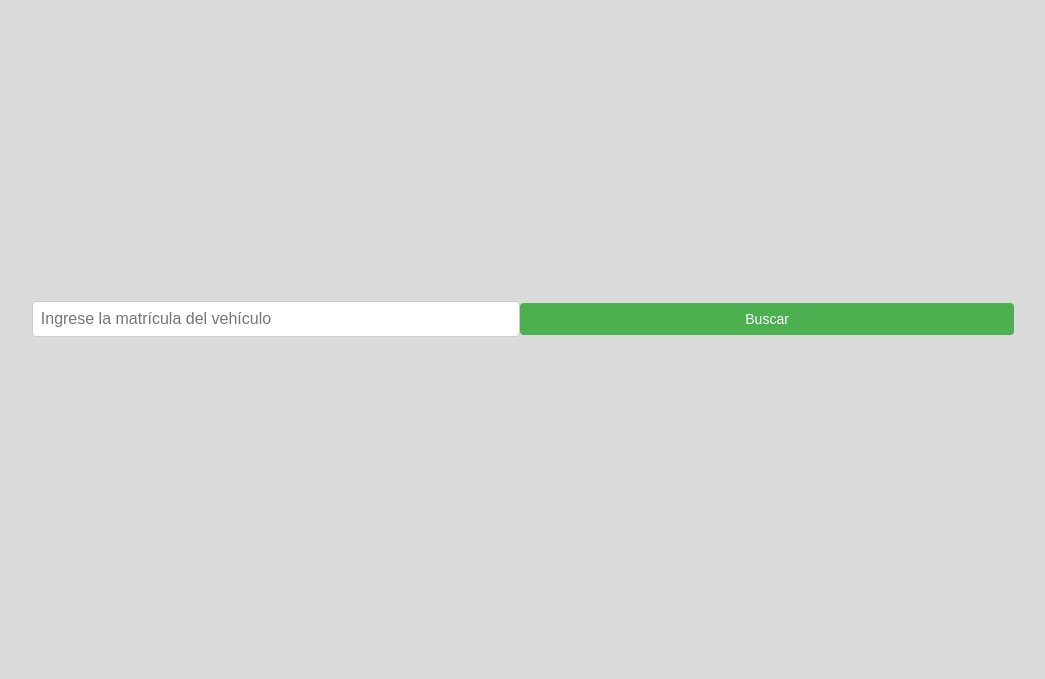
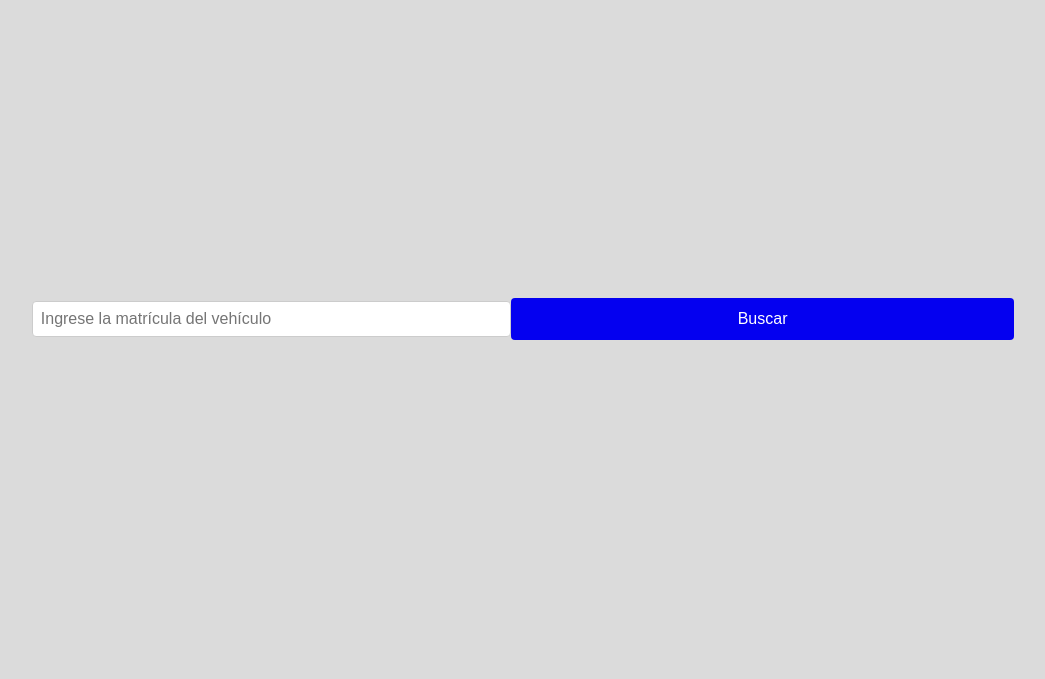
Before and after one commit to RSMAutomotriz/RSMAutomotriz.github.io, a Flask app: page /buscar in a window 1280 px wide. Shown: the part 131-810 px from the top of the page, without its empty margins (117-1162 px from the left). Run offline with Flask 3, Linux system fonts and the light colour scheme; the visitor is signed in with stand-in values (Sample User, id 1); some libraries are stand-ins or nearby versions.

Commit message:
Update style.css

```diff
--- a/static/css/style.css
+++ b/static/css/style.css
@@ -599,18 +599,19 @@ textarea {
 }
 
 .button-action {
-    padding: 8px 15px;
-    background-color: #4CAF50;
-    color: white;
+    padding: 0.75rem 2rem;
     border: none;
-    border-radius: 4px;
+    font-size: 1rem;
     cursor: pointer;
     text-decoration: none;
-    font-size: 14px;
+    background-color: #0400f0;
+    color: white;
+    transition: background-color 0.2s;
 }
 
+
 .button-action:hover {
-    background-color: #45a049;
+    background-color: #0400ff;
 }
 
 .btn-eliminar {
```
